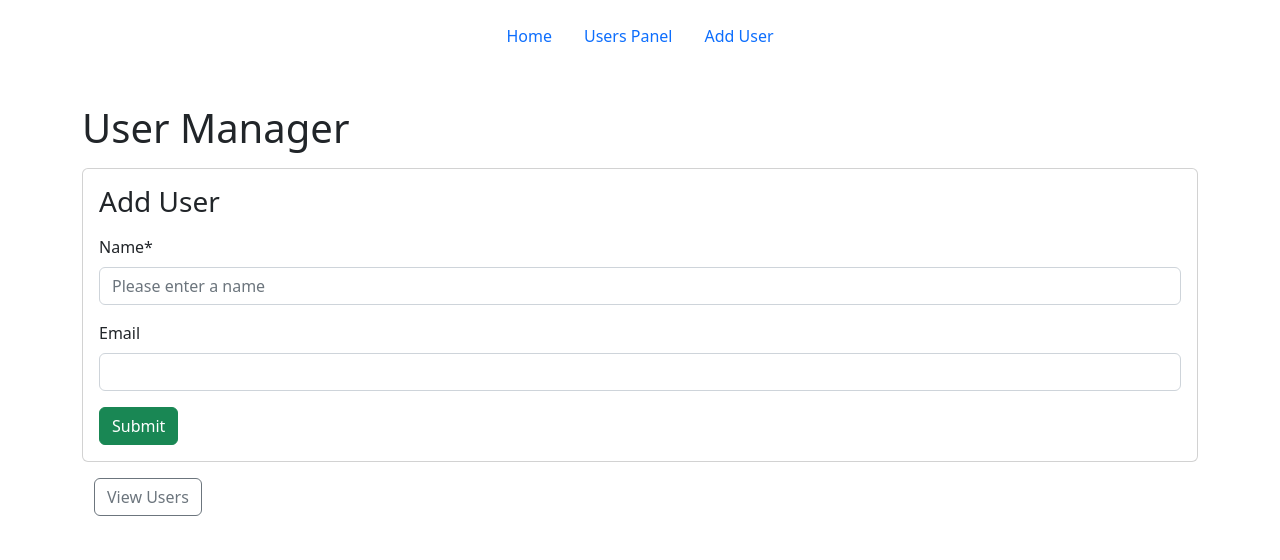
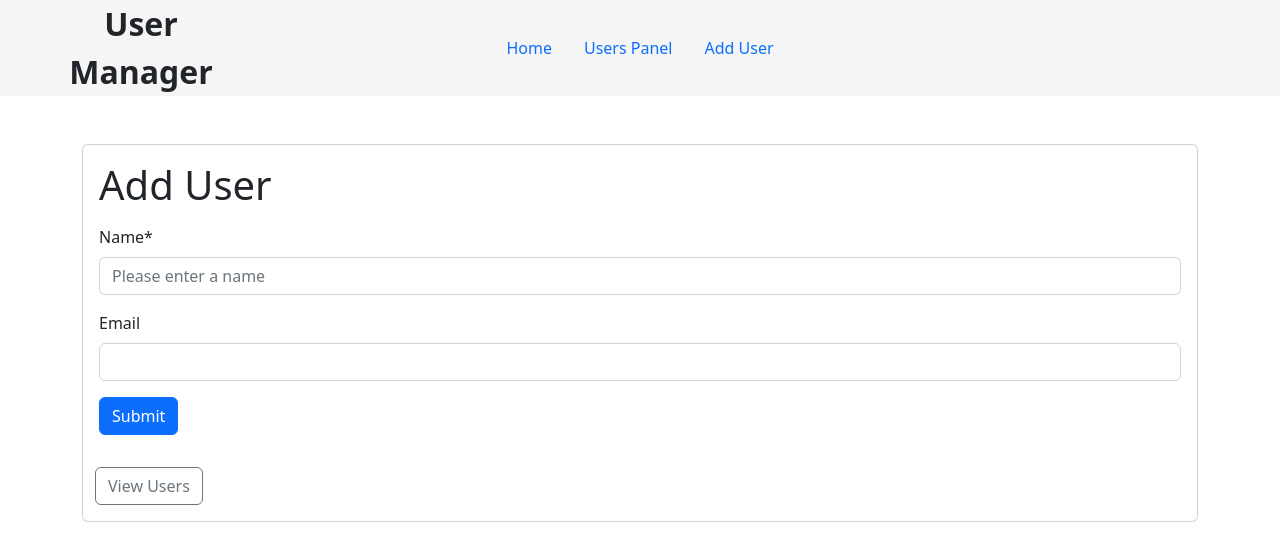
Before and after one commit to macpli/user-manager-ng, an Angular app: page /add-user in a window 1280 px wide. Shown: the top 560 px of the page. Built offline with nearby package versions, Linux system fonts and the light colour scheme.

Commit message:
add: navbar logo; refactor: navbar, users-panel, add-user style

```diff
--- a/src/app/app.module.ts
+++ b/src/app/app.module.ts
@@ -10,7 +10,6 @@ import { MainComponent } from './components/main/main.component';
 import { UsersPanelComponent } from './components/users-panel/users-panel.component';
 import { RouterModule } from '@angular/router';
 import { AddUserComponent } from './components/add-user/add-user.component';
-import { HeaderComponent } from './components/header/header.component';
 import { DeleteUserComponent } from './components/delete-user/delete-user.component';
 import { UpdateUserPanelComponent } from './components/update-user-panel/update-user-panel.component';
 import { NavbarComponent } from './components/navbar/navbar.component';
@@ -22,7 +21,6 @@ import { HomeComponent } from './components/home/home.component';
     MainComponent,
     UsersPanelComponent,
     AddUserComponent,
-    HeaderComponent,
     DeleteUserComponent,
     UpdateUserPanelComponent,
     NavbarComponent,
--- a/src/app/components/add-user/add-user.component.html
+++ b/src/app/components/add-user/add-user.component.html
@@ -1,27 +1,23 @@
-
 <div class="card">
   <div class="card-body">
-      <h3 class="mb-3">Add User</h3>
+    <h1 class="mb-3">Add User</h1>
     <form class="needs-validation" novalidate (ngSubmit)="onSubmit()">
       <div class="mb-3">
         <label for="name" class="form-label">Name*</label>
-          <input
-          type="text" class="form-control formName" name="name"
-          [(ngModel)]="name" id="name" placeholder="Please enter a name" required>
+        <input type="text" class="form-control formName" name="name" [(ngModel)]="name" id="name"
+          placeholder="Please enter a name" required>
       </div>
       <div class="mb-3">
         <label for="email" class="form-label">Email</label>
         <input type="email" class="form-control" name="email" [(ngModel)]="email" id="email" required>
       </div>
       <div class="buttonsContainer">
-          <button type="submit" class="btn btn-success">Submit</button>
+        <button type="submit" class="btn btn-primary">Submit</button>
       </div>
     </form>
   </div>
-  </div>
-
-
-<div class="container-sm mt-3">
+  <div class="container-sm mt-3 mb-3">
     <button type="button" class="btn btn-outline-secondary" (click)="clickButton('/users')">View Users</button>
 
   </div>
+</div>
--- a/src/app/components/header/header.component.html
+++ /dev/null
@@ -1 +0,0 @@
-<h1 class="mb-3">User Manager</h1>
--- a/src/app/components/header/header.component.ts
+++ /dev/null
@@ -1,15 +0,0 @@
-import { Component, OnInit } from '@angular/core';
-
-@Component({
-  selector: 'app-header',
-  templateUrl: './header.component.html',
-  styleUrls: ['./header.component.css']
-})
-export class HeaderComponent implements OnInit {
-
-  constructor() { }
-
-  ngOnInit(): void {
-  }
-
-}
--- a/src/app/components/main/main.component.html
+++ b/src/app/components/main/main.component.html
@@ -1,5 +1,4 @@
 <div class="container-md mt-5">
-    <app-header></app-header>
     <app-add-user
     (onAddUser)="addUser($event)"
     ></app-add-user>
--- a/src/app/components/navbar/navbar.component.css
+++ b/src/app/components/navbar/navbar.component.css
@@ -0,0 +1,18 @@
+.logo {
+    display: flex;
+    justify-content: space-between;
+    align-items: center;
+    background-color: whitesmoke;
+}
+
+.logo-name {
+    width: 250px;
+    text-align: center;
+    padding-left: 1em;
+    font-weight: bold;
+    font-size: 32px;
+}
+
+ul {
+    justify-self: center;
+}
--- a/src/app/components/navbar/navbar.component.html
+++ b/src/app/components/navbar/navbar.component.html
@@ -1,3 +1,8 @@
+<div class="logo">
+  <div class="logo-name">
+    User Manager
+  </div>
+
 <ul class="nav justify-content-center mt-3 mb-3">
     <li class="nav-item">
         <a class="nav-link" [routerLink]="['/welcome']">Home</a>
@@ -9,3 +14,6 @@
       <a class="nav-link" [routerLink]="['/add-user']">Add User</a>
     </li>
   </ul>
+  <div style="width: 250px;"></div>
+
+</div>
--- a/src/app/components/users-panel/users-panel.component.html
+++ b/src/app/components/users-panel/users-panel.component.html
@@ -3,7 +3,7 @@
     <div class="card-body">
       <h1>Users Panel</h1>
 
-      <button type="button" class="btn btn-outline-primary" (click)="clickBtnAdd('/add-user')">Add User</button>
+      <button type="button" class="btn btn-outline-primary mt-3 mb-3" (click)="clickBtnAdd('/add-user')">Add User</button>
 
       <table class="table">
         <thead>
@@ -18,8 +18,12 @@
             <th scope="row">{{user.id}}</th>
             <td>{{user.name | titlecase}}</td>
             <td>{{user.email | lowercase}}</td>
-            <td><app-update-user-panel (onUpdateUser) = "updateUser($event)" [user]="user"></app-update-user-panel></td>
-            <td><app-delete-user (onDeleteUser) = "deleteUser(user)"></app-delete-user></td>
+            <td>
+              <app-update-user-panel (onUpdateUser)="updateUser($event)" [user]="user"></app-update-user-panel>
+            </td>
+            <td>
+              <app-delete-user (onDeleteUser)="deleteUser(user)"></app-delete-user>
+            </td>
           </tr>
         </tbody>
       </table>
```
Also changed, not shown: src/app/components/header/header.component.css (deleted). Lines whose indentation alone changed are shown as unchanged.
